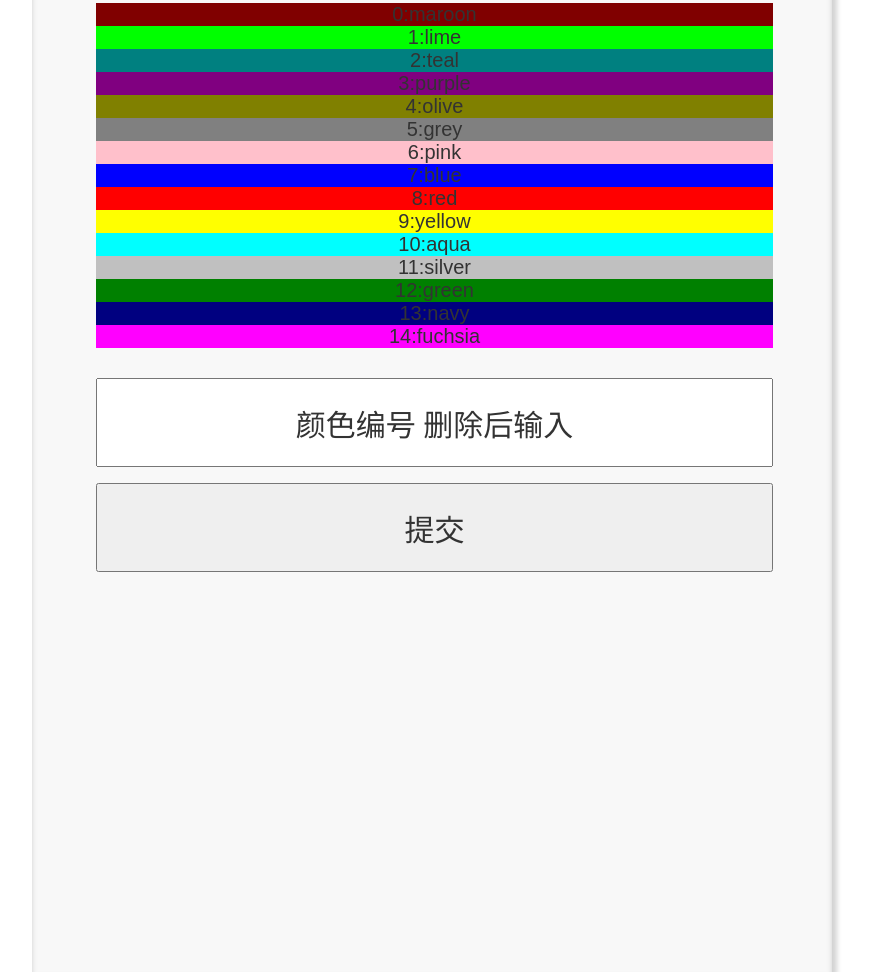
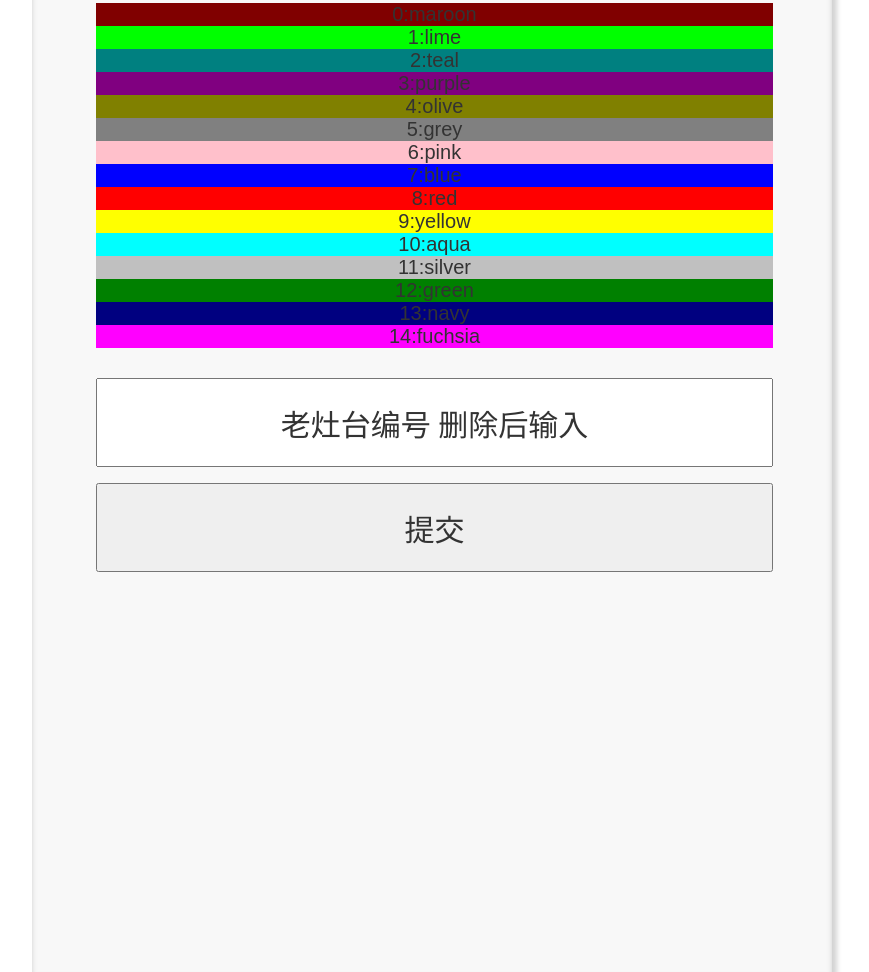
Before and after one commit to rookie2013/old12, a plain HTML site: page pot12/first.html in a window 1280 px wide. Shown: the part 897-1869 px from the top of the page, without its empty margins (42-911 px from the left). Drawn offline with Linux system fonts and the light colour scheme.

Commit message:
Update first.html

```diff
--- a/pot12/first.html
+++ b/pot12/first.html
@@ -64,7 +64,7 @@
 
 	   <!-- Unnamed (文本框) -->
       <div id="u4" class="ax_default text_field">
-        <input id="u4_input" type="text" value="颜色编号 删除后输入"/>
+        <input id="u4_input" type="text" value="老灶台编号 删除后输入"/>
       </div>
 
        <!-- Unnamed (提交按钮) -->
```
